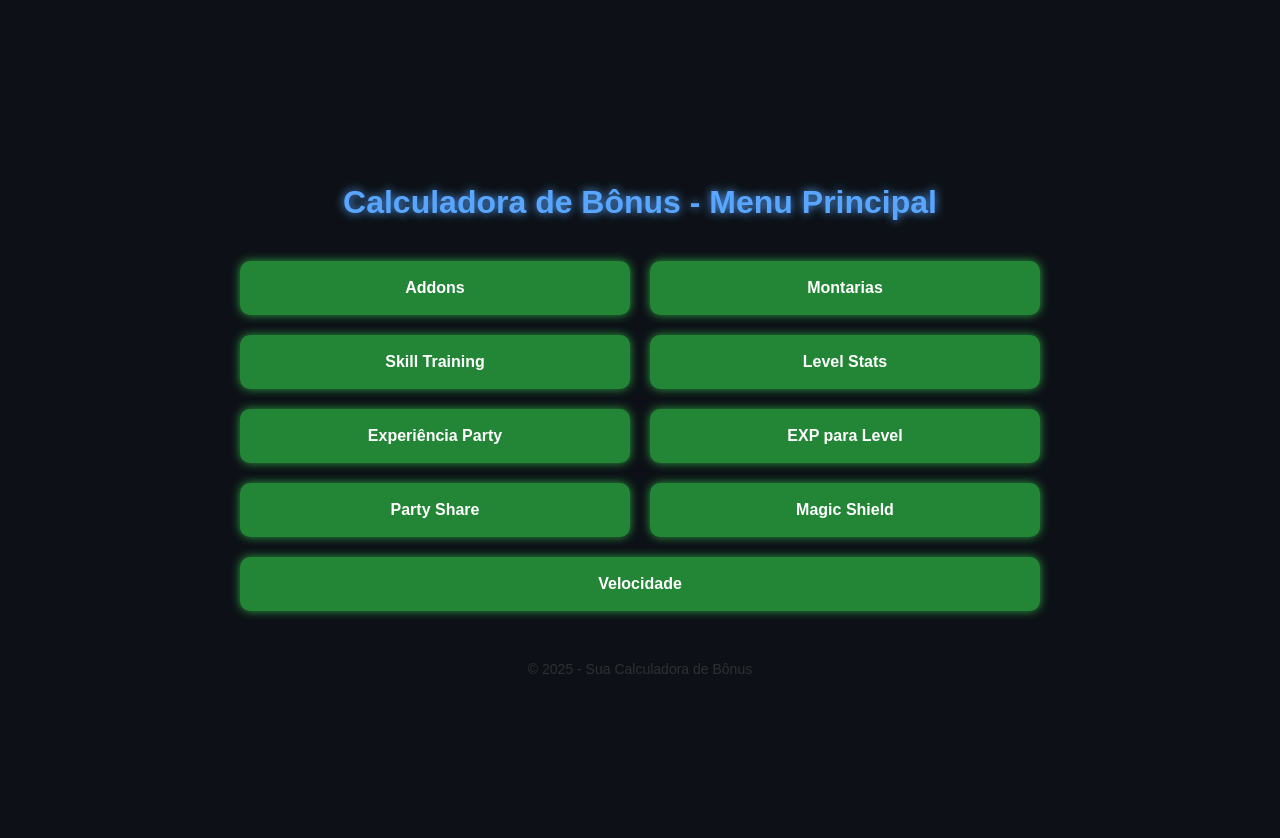
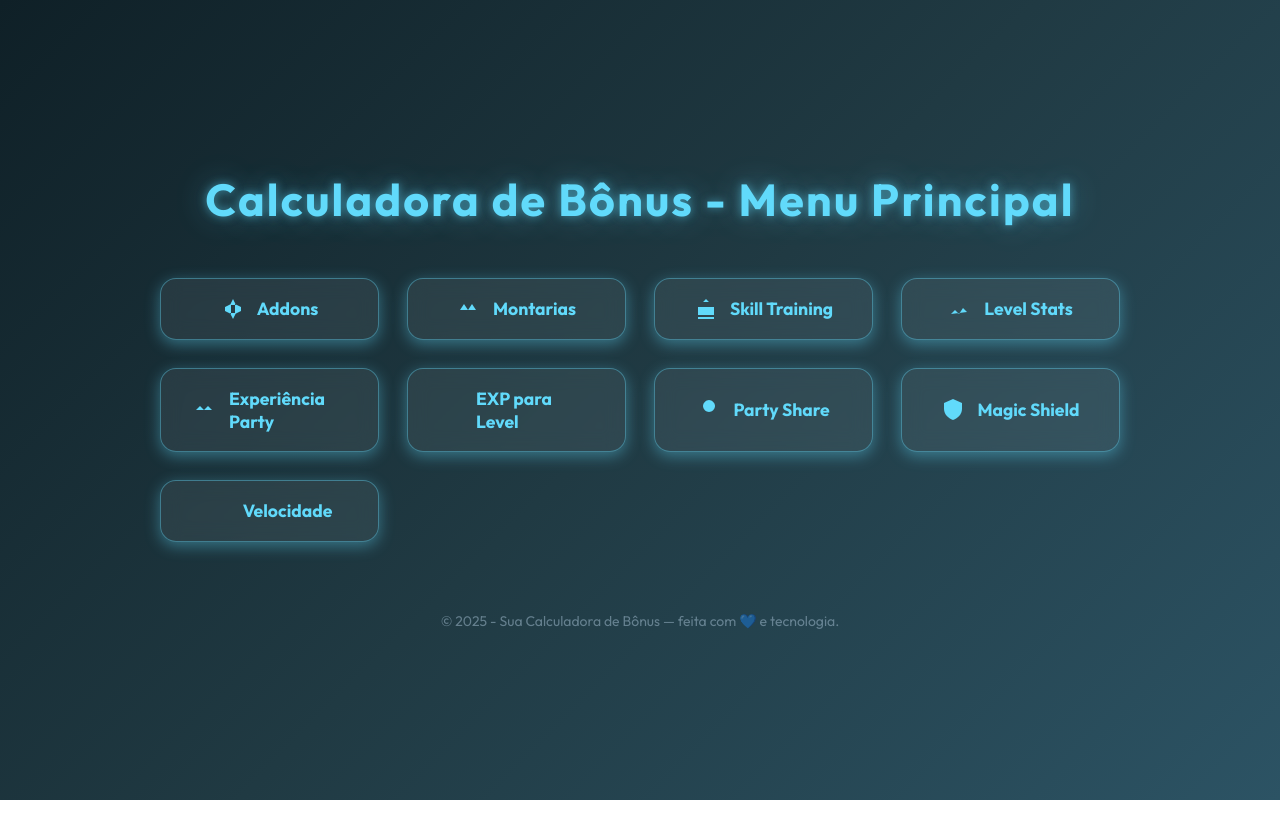
Before and after one commit to Lyhsoul1/insig, a plain HTML site: page index.html in a window 1280 px wide. After the commit the page ends 800 px from the top, so only its background shows below. Drawn offline with Linux system fonts and the light colour scheme.

Commit message:
Update index.html

```diff
--- a/index.html
+++ b/index.html
@@ -4,58 +4,112 @@
   <meta charset="UTF-8" />
   <title>Menu Principal - Calculadora de Bônus</title>
   <style>
+    @import url('https://fonts.googleapis.com/css2?family=Outfit:wght@400;700&display=swap');
+
+    /* Reset */
+    * {
+      margin: 0;
+      padding: 0;
+      box-sizing: border-box;
+    }
+
     body {
-      background: #0d1117;
-      color: #f0f0f0;
-      font-family: Arial, sans-serif;
+      font-family: 'Outfit', sans-serif;
+      background: linear-gradient(135deg, #0f2027, #203a43, #2c5364);
+      color: #e0e6f0;
+      min-height: 100vh;
       display: flex;
       flex-direction: column;
+      justify-content: center;
+      align-items: center;
+      padding: 40px 20px;
+      overflow-x: hidden;
+    }
+
+    h1 {
+      font-size: 2.8rem;
+      font-weight: 900;
+      color: #61dafb;
+      letter-spacing: 0.05em;
+      text-align: center;
+      margin-bottom: 50px;
+      text-shadow:
+        0 0 10px #61dafb88,
+        0 0 30px #61dafb66;
+      user-select: none;
+    }
+
+    .btn-container {
+      display: grid;
+      grid-template-columns: repeat(auto-fit, minmax(200px, 1fr));
+      gap: 28px;
+      width: 100%;
+      max-width: 960px;
+    }
+
+    a.button {
+      position: relative;
+      display: flex;
       align-items: center;
       justify-content: center;
-      min-height: 100vh;
-      margin: 0;
-      padding: 20px;
+      padding: 18px 32px;
+      background: rgba(255 255 255 / 0.07);
+      border-radius: 16px;
+      box-shadow:
+        0 4px 15px rgba(97, 218, 251, 0.4);
+      color: #61dafb;
+      font-weight: 700;
+      font-size: 1.1rem;
+      text-decoration: none;
+      cursor: pointer;
+      overflow: hidden;
+      transition: background 0.3s ease, box-shadow 0.3s ease, color 0.3s ease;
+      backdrop-filter: blur(10px);
+      border: 1.5px solid rgba(97, 218, 251, 0.4);
+      user-select: none;
     }
-    h1 {
-      color: #58a6ff;
-      margin-bottom: 40px;
-      font-weight: 900;
-      text-shadow: 0 0 10px #58a6ff;
-      text-align: center;
+    a.button:hover {
+      background: rgba(97, 218, 251, 0.15);
+      box-shadow:
+        0 8px 24px rgba(97, 218, 251, 0.7);
+      color: #d0f0ff;
     }
-    .btn-container {
-      display: flex;
-      flex-wrap: wrap;
-      gap: 20px;
-      justify-content: center;
-      max-width: 800px;
-      width: 100%;
+
+    /* Icon style */
+    a.button svg {
+      margin-right: 12px;
+      fill: currentColor;
+      width: 24px;
+      height: 24px;
+      flex-shrink: 0;
+      transition: transform 0.3s ease;
     }
-    a.button {
-      background: #238636;
-      color: white;
-      text-decoration: none;
-      padding: 18px 36px;
-      border-radius: 10px;
-      font-weight: bold;
-      font-size: 16px;
-      box-shadow: 0 0 10px #2ea043;
-      transition: background-color 0.3s ease, box-shadow 0.3s ease;
-      flex: 1 1 200px;
+    a.button:hover svg {
+      transform: translateX(5px);
+    }
+
+    footer {
+      margin-top: 70px;
+      font-size: 14px;
+      color: #a0b9cc88;
       text-align: center;
       user-select: none;
     }
-    a.button:hover {
-      background: #2ea043;
-      box-shadow: 0 0 15px #2ea043;
-    }
-    footer {
-      margin-top: 50px;
-      font-size: 14px;
-      color: #444;
-      text-align: center;
-      opacity: 0.6;
-      width: 100%;
+
+    /* Responsive tweaks */
+    @media (max-width: 480px) {
+      h1 {
+        font-size: 2rem;
+      }
+      a.button {
+        font-size: 1rem;
+        padding: 14px 20px;
+      }
+      a.button svg {
+        width: 20px;
+        height: 20px;
+        margin-right: 8px;
+      }
     }
   </style>
 </head>
@@ -64,19 +118,46 @@
   <h1>Calculadora de Bônus - Menu Principal</h1>
 
   <div class="btn-container">
-    <a href="addons.html" class="button">Addons</a>
-    <a href="mounts.html" class="button">Montarias</a>
-    <a href="calc_skill_training.html" class="button">Skill Training</a>
-    <a href="calc_level_stats.html" class="button">Level Stats</a>
-    <a href="calc_exp_party.html" class="button">Experiência Party</a>
-    <a href="calc_exp_to_level.html" class="button">EXP para Level</a>
-    <a href="party_share.html" class="button">Party Share</a>
-    <a href="calc_magic_shield.html" class="button">Magic Shield</a>
-    <a href="calc_speed.html" class="button">Velocidade</a>
+    <a href="addons.html" class="button" aria-label="Addons">
+      <svg viewBox="0 0 24 24" aria-hidden="true"><path d="M12 2L15 8H9L12 2Z M12 22L15 16H9L12 22Z M4 10L10 7V17L4 14V10Z M20 10L14 7V17L20 14V10Z"/></svg>
+      Addons
+    </a>
+    <a href="mounts.html" class="button" aria-label="Montarias">
+      <svg viewBox="0 0 24 24" aria-hidden="true"><path d="M3 13L7 7L11 13L15 7L19 13"/></svg>
+      Montarias
+    </a>
+    <a href="calc_skill_training.html" class="button" aria-label="Skill Training">
+      <svg viewBox="0 0 24 24" aria-hidden="true"><path d="M4 20H20V22H4V20ZM12 2L15 5H9L12 2Z M4 10H20V18H4V10Z"/></svg>
+      Skill Training
+    </a>
+    <a href="calc_level_stats.html" class="button" aria-label="Level Stats">
+      <svg viewBox="0 0 24 24" aria-hidden="true"><path d="M3 17L7 13L11 17L15 11L19 15"/></svg>
+      Level Stats
+    </a>
+    <a href="calc_exp_party.html" class="button" aria-label="Experiência Party">
+      <svg viewBox="0 0 24 24" aria-hidden="true"><path d="M3 12L7 8L11 12L15 8L19 12"/></svg>
+      Experiência Party
+    </a>
+    <a href="calc_exp_to_level.html" class="button" aria-label="EXP para Level">
+      <svg viewBox="0 0 24 24" aria-hidden="true"><path d="M12 2L12 22M6 12L18 12"/></svg>
+      EXP para Level
+    </a>
+    <a href="party_share.html" class="button" aria-label="Party Share">
+      <svg viewBox="0 0 24 24" aria-hidden="true"><path d="M12 2C9 2 6 5 6 8C6 11 9 14 12 14C15 14 18 11 18 8C18 5 15 2 12 2Z"/></svg>
+      Party Share
+    </a>
+    <a href="calc_magic_shield.html" class="button" aria-label="Magic Shield">
+      <svg viewBox="0 0 24 24" aria-hidden="true"><path d="M12 1L3 5V11C3 16 7 20 12 22C17 20 21 16 21 11V5L12 1Z"/></svg>
+      Magic Shield
+    </a>
+    <a href="calc_speed.html" class="button" aria-label="Velocidade">
+      <svg viewBox="0 0 24 24" aria-hidden="true"><path d="M4 12L20 12M12 4L12 20"/></svg>
+      Velocidade
+    </a>
   </div>
 
   <footer>
-    &copy; 2025 - Sua Calculadora de Bônus
+    &copy; 2025 - Sua Calculadora de Bônus — feita com 💙 e tecnologia.
   </footer>
 
 </body>
```
